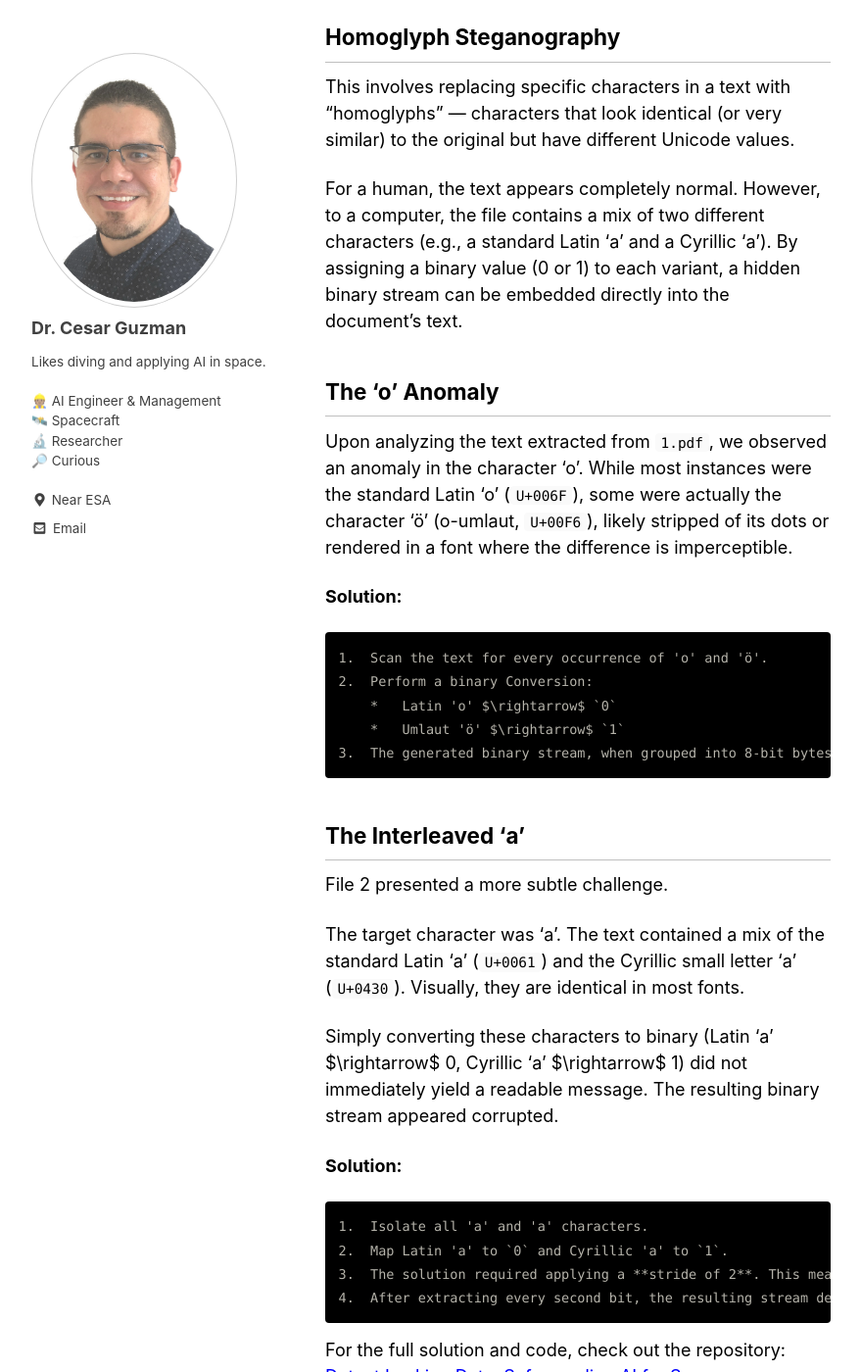
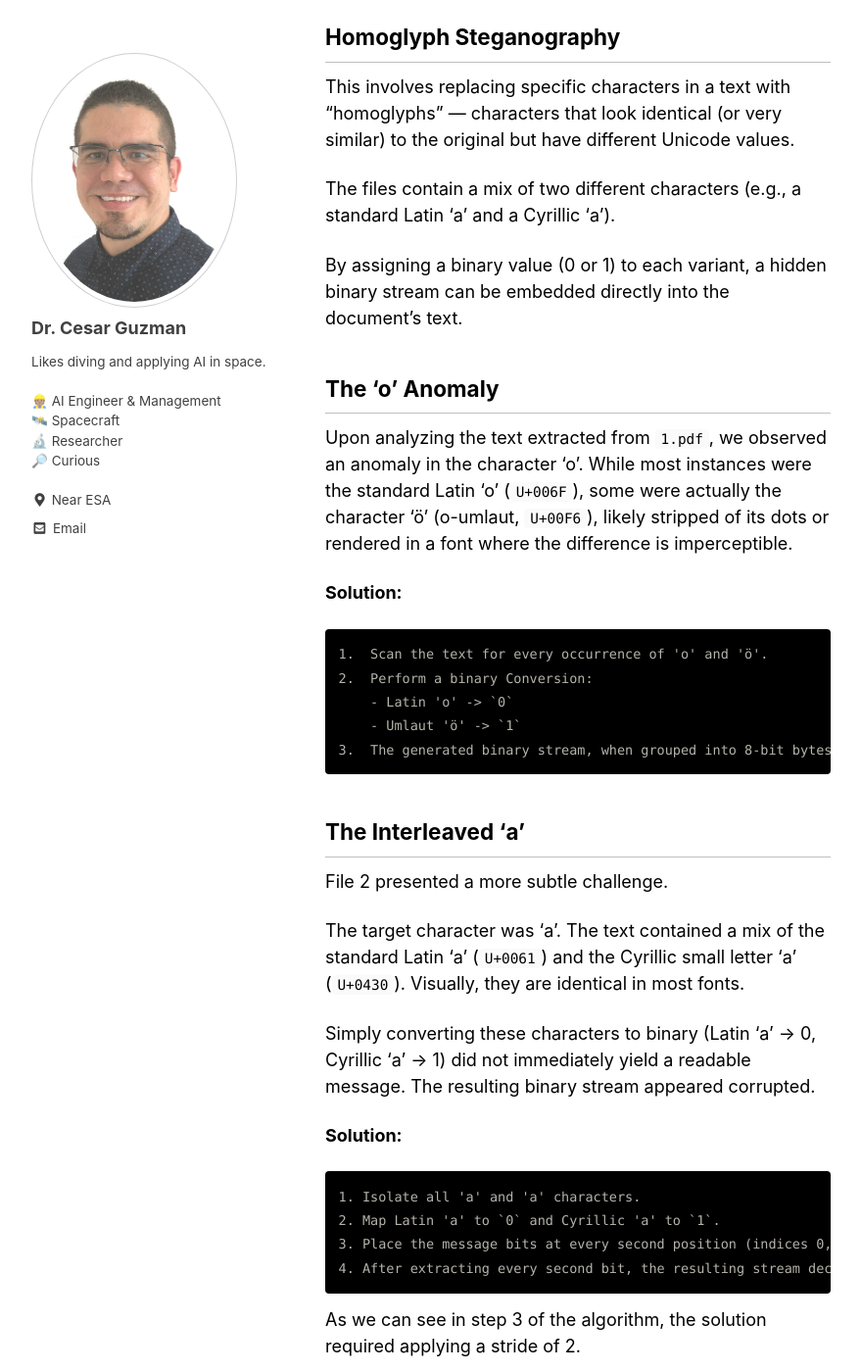
Before and after one commit to cguz/cguz.github.io, a Jekyll site: the page built from site/_posts/2025-12-08-unveiling-hidden-messages.md, in a window 1280 px wide and 1400 px high, scrolled down 293 px. Shown: the whole window at 98% size, without its empty margins (50-929 px from the left). Built offline with Jekyll 4.4.1, drawn with Linux system fonts in a browser that asks for light colours; cached includes are drawn as plain includes; comment, search, counter and statistics services are not loaded.

Commit message:
Solution description

````diff
--- a/site/_posts/2025-12-08-unveiling-hidden-messages.md
+++ b/site/_posts/2025-12-08-unveiling-hidden-messages.md
@@ -12,7 +12,9 @@ In this post, we explore the algorithmic approach used to retrieve the hidden fl
 
 This involves replacing specific characters in a text with "homoglyphs" — characters that look identical (or very similar) to the original but have different Unicode values.
 
-For a human, the text appears completely normal. However, to a computer, the file contains a mix of two different characters (e.g., a standard Latin 'a' and a Cyrillic 'а'). By assigning a binary value (0 or 1) to each variant, a hidden binary stream can be embedded directly into the document's text.
+The files contain a mix of two different characters (e.g., a standard Latin 'a' and a Cyrillic 'а').
+
+By assigning a binary value (0 or 1) to each variant, a hidden binary stream can be embedded directly into the document's text.
 
 ## The 'o' Anomaly
 
@@ -23,8 +25,8 @@ Upon analyzing the text extracted from `1.pdf`, we observed an anomaly in the ch
 ```
 1.  Scan the text for every occurrence of 'o' and 'ö'.
 2.  Perform a binary Conversion:
-    *   Latin 'o' $\rightarrow$ `0`
-    *   Umlaut 'ö' $\rightarrow$ `1`
+    - Latin 'o' -> `0`
+    - Umlaut 'ö' -> `1`
 3.  The generated binary stream, when grouped into 8-bit bytes and converted to ASCII, the hidden flag is revealed.
 ```
 
@@ -34,15 +36,17 @@ File 2 presented a more subtle challenge.
 
 The target character was 'a'. The text contained a mix of the standard Latin 'a' (`U+0061`) and the Cyrillic small letter 'а' (`U+0430`). Visually, they are identical in most fonts.
 
-Simply converting these characters to binary (Latin 'a' $\rightarrow$ 0, Cyrillic 'а' $\rightarrow$ 1) did not immediately yield a readable message. The resulting binary stream appeared corrupted.
+Simply converting these characters to binary (Latin 'a' -> 0, Cyrillic 'а' -> 1) did not immediately yield a readable message. The resulting binary stream appeared corrupted.
 
 **Solution:**
 
 ```
-1.  Isolate all 'a' and 'а' characters.
-2.  Map Latin 'a' to `0` and Cyrillic 'а' to `1`.
-3.  The solution required applying a **stride of 2**. This means the message bits were placed at every second position (indices 0, 2, 4...), effectively interleaving the real data with "noise" bits (or zeros).
-4.  After extracting every second bit, the resulting stream decoded perfectly into the hidden English sentence.
+1. Isolate all 'a' and 'а' characters.
+2. Map Latin 'a' to `0` and Cyrillic 'а' to `1`.
+3. Place the message bits at every second position (indices 0, 2, 4...), effectively interleaving the real data with "noise" bits (or zeros).
+4. After extracting every second bit, the resulting stream decoded perfectly into the hidden English sentence.
 ```
 
+As we can see in step 3 of the algorithm, the solution required applying a stride of 2.
+
 For the full solution and code, check out the repository: [Detect Leaking Data: Safeguarding AI for Space](https://github.com/Hackatoon/Detect-Leaking-Data-Safeguarding-AI-for-Space).
````
